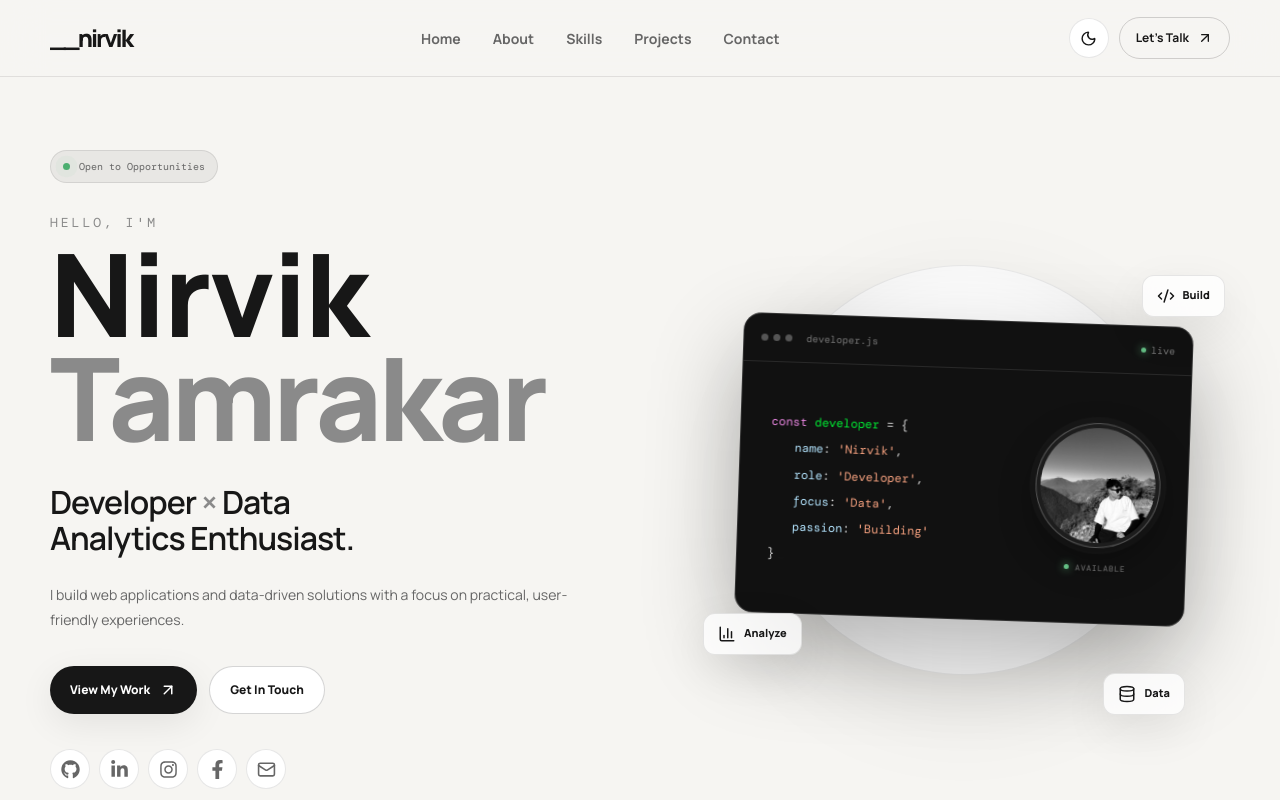
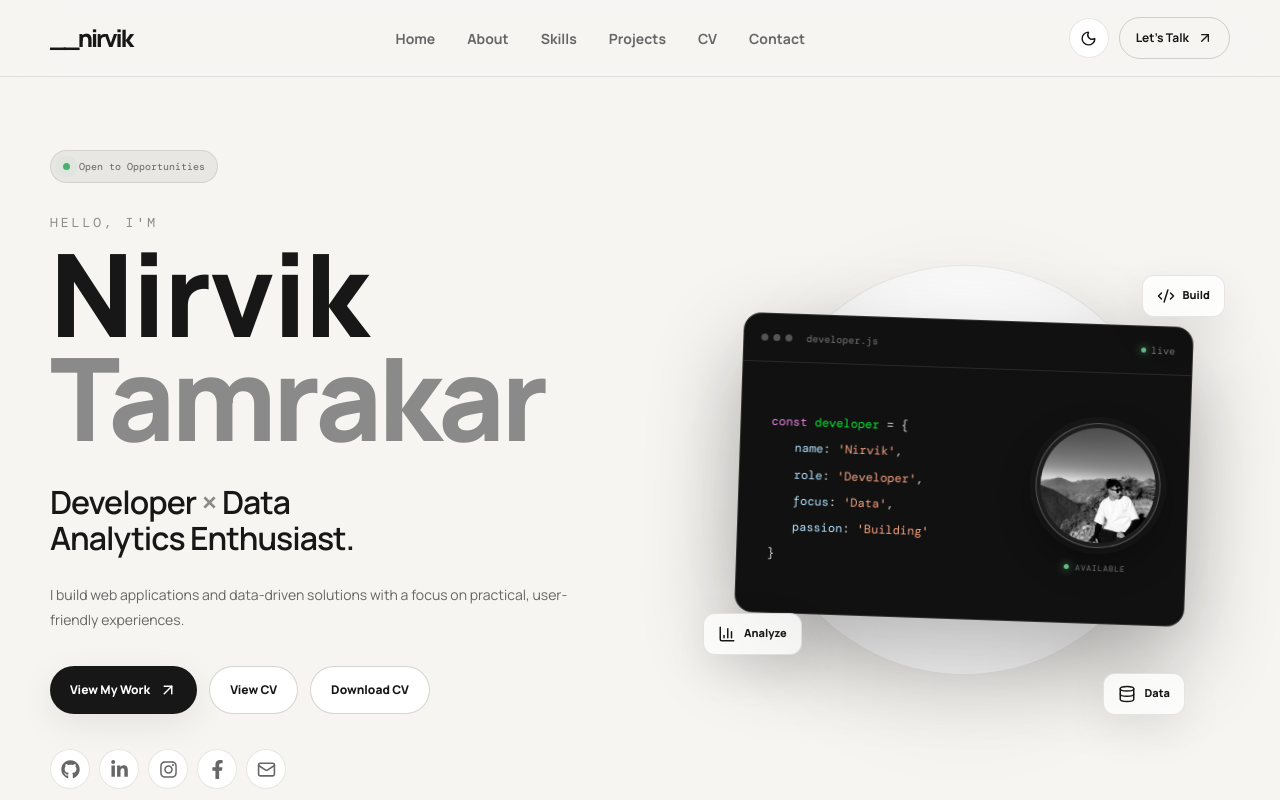
Before and after one commit to tamrakarnirvik/Nirvik-Portfolio, a React (Vite) app: page / in a window 1280 px wide. Shown: the top 800 px of the page. Built offline with nearby package versions, Linux system fonts and the light colour scheme.

Commit message:
CV Update

```diff
--- a/src/App.jsx
+++ b/src/App.jsx
@@ -147,15 +147,23 @@ const [darkMode, setDarkMode] = useState(() => {
   <a href="#home" onClick={closeMenu}>
     Home
   </a>
+
   <a href="#about" onClick={closeMenu}>
     About
   </a>
+
   <a href="#skills" onClick={closeMenu}>
     Skills
   </a>
+
   <a href="/projects" onClick={closeMenu}>
     Projects
   </a>
+
+  <a href="/CV.pdf" target="_blank" rel="noopener noreferrer" onClick={closeMenu}>
+    CV
+  </a>
+
   <a href="#contact" onClick={closeMenu}>
     Contact
   </a>
@@ -219,8 +227,21 @@ const [darkMode, setDarkMode] = useState(() => {
     <ArrowUpRight size={18} />
   </a>
 
-              <a href="#contact" className="secondary-button">
-                Get In Touch
+  <a
+  href="/CV.pdf"
+  target="_blank"
+  rel="noopener noreferrer"
+  className="secondary-button"
+>
+  View CV
+</a>
+
+<a
+  href="/CV.pdf"
+  download="Nirvik Tamrakar CV.pdf"
+  className="secondary-button"
+>
+  Download CV
 </a>
 </div>
 
@@ -595,6 +616,15 @@ const [darkMode, setDarkMode] = useState(() => {
   <a href="#home">Home</a>
   <a href="#about">About</a>
   <a href="/projects">Projects</a>
+
+  <a
+    href="/CV.pdf"
+    target="_blank"
+    rel="noopener noreferrer"
+  >
+    CV
+  </a>
+
   <a href="#contact">Contact</a>
 </div>
 
--- a/src/Projects.jsx
+++ b/src/Projects.jsx
@@ -131,6 +131,13 @@ function Projects() {
               onClick={closeMenu}
             >
               Projects
+            </a>
+
+            <a href="/CV.pdf"
+            target="_blank"
+            rel="noopener noreferrer"
+            onClick={closeMenu}>
+            CV
             </a>
 
             <a href="/#contact" onClick={closeMenu}>
@@ -303,4 +310,5 @@ function Projects() {
   );
 }
 
+
 export default Projects;
```
Also changed, not shown: 1 other file (tests, documents, lock files or other folders). Lines whose indentation alone changed are shown as unchanged.
